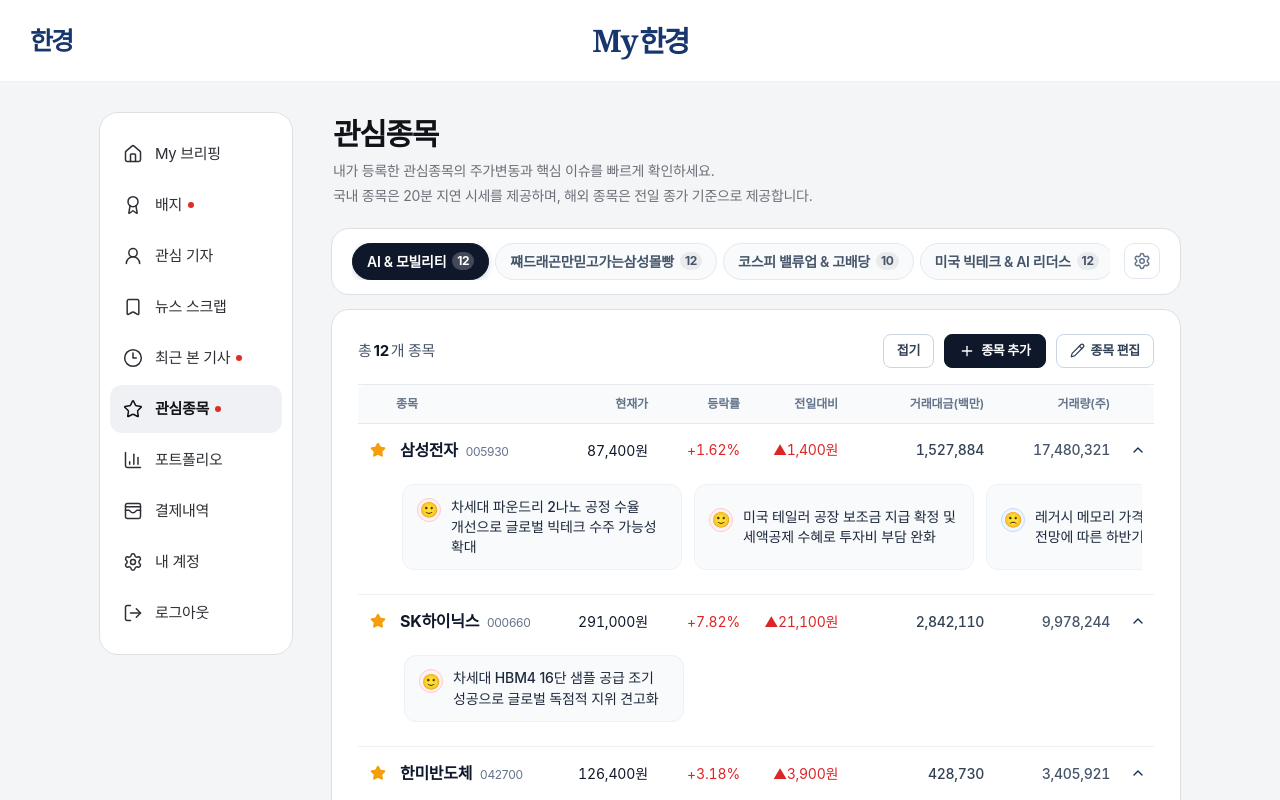
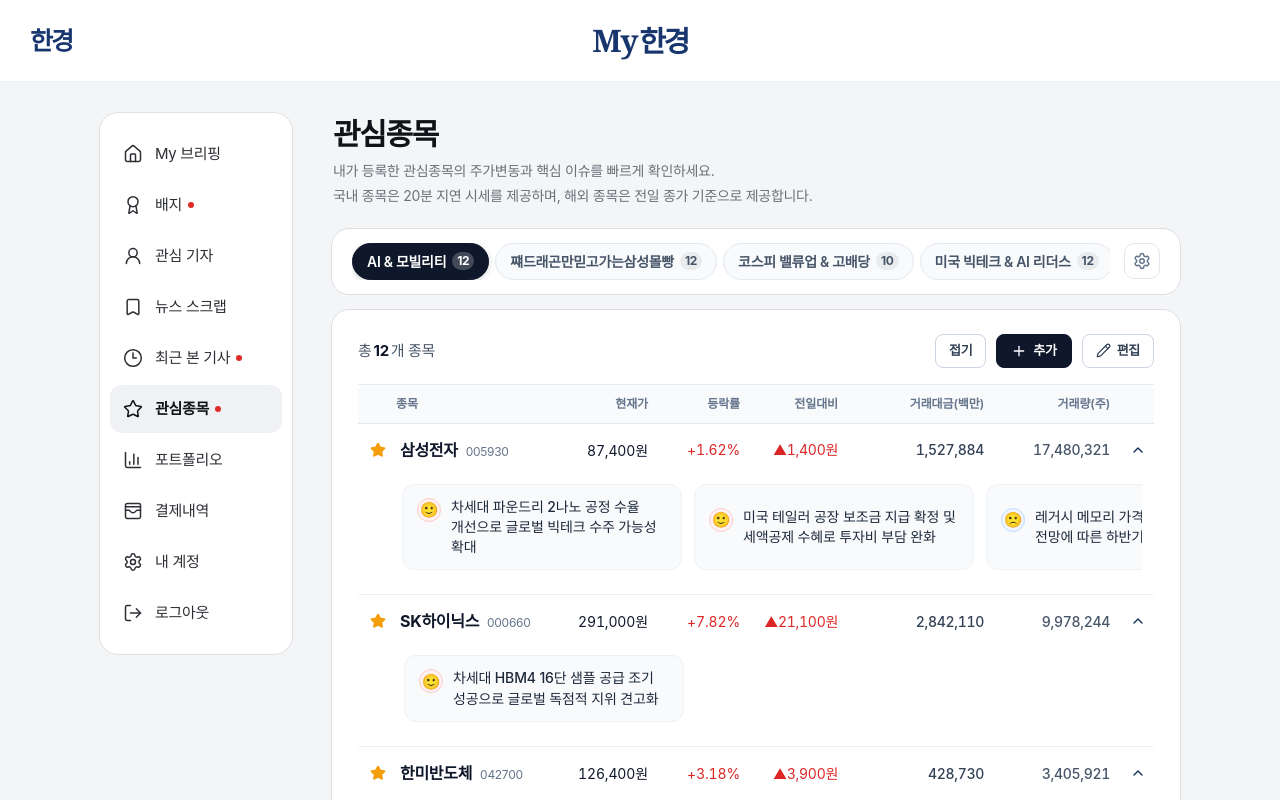
Before and after one commit to hktouchkim/myhankyung, a Next.js app: page /watchlist in a window 1280 px wide. Shown: the top 800 px of the page. Built offline with nearby package versions, Linux system fonts and the light colour scheme.

Commit message:
style: 관심종목 상단 액션 버튼명 간소화 (추가, 편집)

```diff
--- a/app/page.tsx
+++ b/app/page.tsx
@@ -3021,7 +3021,7 @@
                       aria-label="현재 그룹에 종목 추가"
                     >
                       <Plus size={16} />
-                      <span>종목 추가</span>
+                      <span>추가</span>
                     </button>
                     <button
                       className="watchlist-edit-stocks-btn"
@@ -3031,7 +3031,7 @@
                       aria-label="현재 그룹의 종목 편집 (삭제 및 순서 변경)"
                     >
                       <Pencil size={15} />
-                      <span>종목 편집</span>
+                      <span>편집</span>
                     </button>
                   </div>
                 </div>
@@ -3194,7 +3194,7 @@
                   <div className="empty-panel">
                     <Star size={26} />
                     <strong>등록된 관심종목이 없습니다.</strong>
-                    <p>상단의 '+ 종목 추가' 버튼을 눌러 관심 있는 종목을 등록해보세요.</p>
+                    <p>상단의 '+ 추가' 버튼을 눌러 관심 있는 종목을 등록해보세요.</p>
                   </div>
                 )}
               </section>
```
Also changed, not shown: 1 other file (tests, documents, lock files or other folders).
